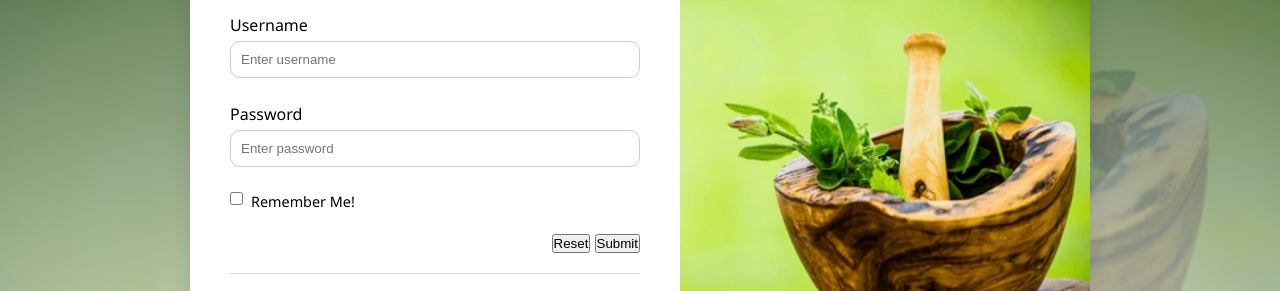
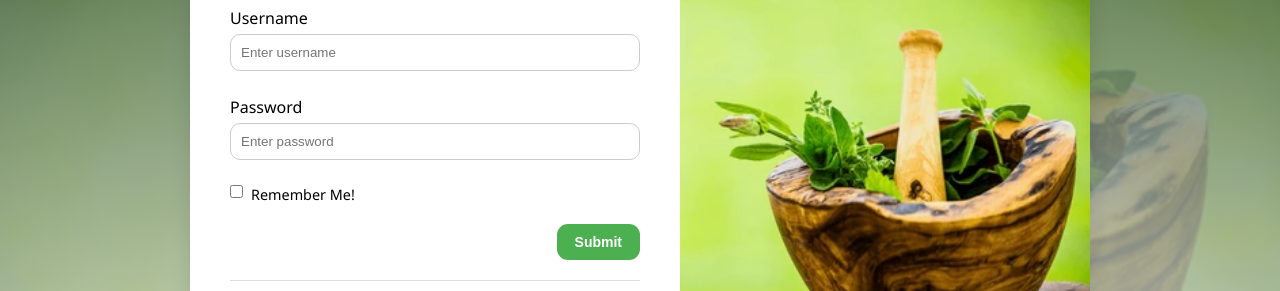
Before and after one commit to RakinduNiwunhella/Project101, a plain HTML site: page Chethina/login.html in a window 1280 px wide. Shown: the part 235-526 px from the top of the page. Drawn offline with Linux system fonts and the light colour scheme.

Commit message:
Customized submit button

```diff
--- a/Chethina/login.css
+++ b/Chethina/login.css
@@ -66,6 +66,27 @@
     text-align: right;
   }
 
+  #submitbtn {
+      background-color: #4CAF50; /* Green */
+      border: none;
+      color: white;
+      padding: 10px 18px;
+      text-align: center;
+      text-decoration: none;
+      display: inline-block;
+      font-size: 14px;
+      font-weight: bold;
+      border-radius: 11px;
+      cursor: pointer;
+      /* transition: background-color 0.3s ease; */
+  }
+
+  #submitbtn:hover {
+    background-color: #007a0e;
+    transition: 0.5s;
+  }
+
+
   .remember input {
     margin-right: 8px;
   }
--- a/Chethina/login.html
+++ b/Chethina/login.html
@@ -27,8 +27,7 @@
           </div>
 
           <div class="submit">
-            <button type="button" class="btn btn-success">Reset</button>
-            <button type="button" class="btn btn-primary">Submit</button>
+            <button type="button" class="btn btn-primary" id="submitbtn">Submit</button>
           </div>
 
 
```
